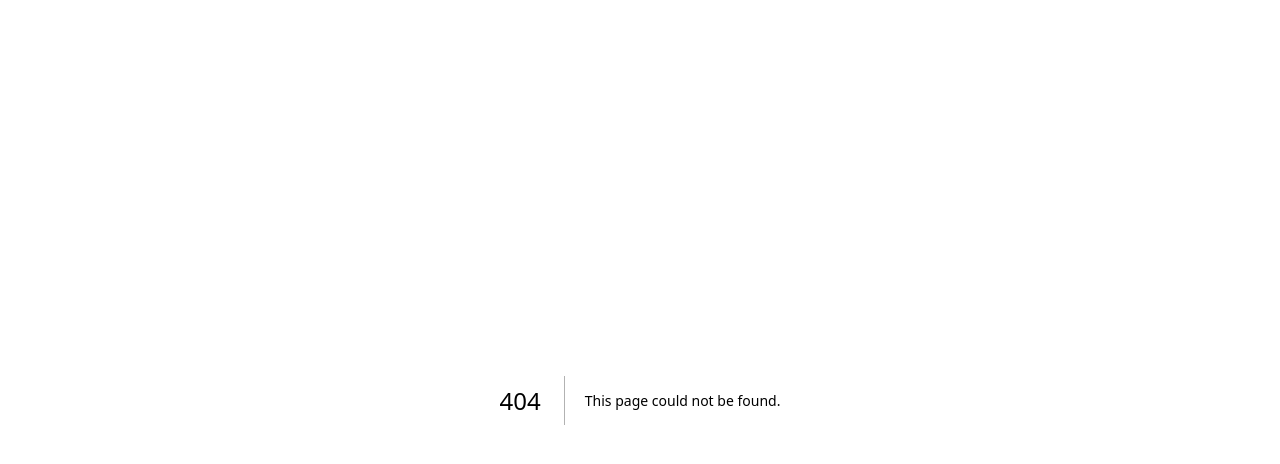
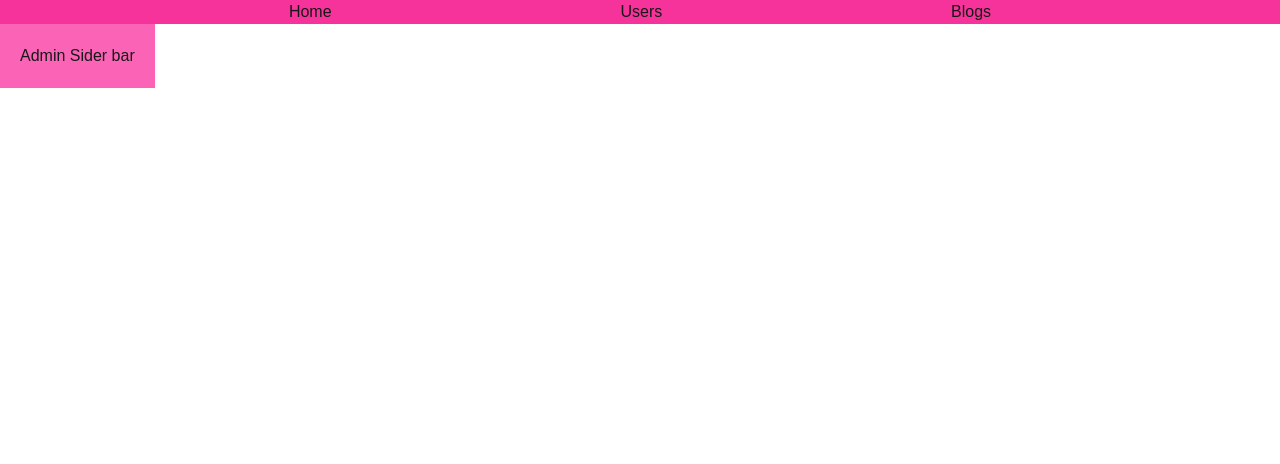
Before and after one commit to UzairCodes2004/Next-JS, a Next.js app: page /admin in a window 1280 px wide. Before the commit this address had no page. Shown: the top 464 px of the page. Built offline with nearby package versions, Linux system fonts and the light colour scheme.

Commit message:
Added nav bar across all components using root layout file

```diff
--- /dev/null
+++ b/app/NavBar.tsx
@@ -0,0 +1,13 @@
+import React from 'react'
+import Link from 'next/link'
+const NavBar = () => {
+  return (
+    <div className='flex justify-evenly bg-pink-500'>
+      <Link href="/home">Home</Link>
+      <Link href="/users">Users</Link>
+      <Link href="/blog">Blogs</Link>
+    </div>
+  )
+}
+
+export default NavBar
--- /dev/null
+++ b/app/admin/layout.tsx
@@ -0,0 +1,14 @@
+import React, { ReactNode } from 'react'
+interface Props{
+    childern : ReactNode;
+}
+const AdminLayout = ({childern}:Props) => {
+  return (
+    <div className='flex'>
+     <aside className='bg-pink-400 p-5 mr-5  '>Admin Sider bar</aside>
+     <div>{childern}</div>
+    </div>
+  )
+}
+
+export default AdminLayout
--- /dev/null
+++ b/app/admin/page.tsx
@@ -0,0 +1,11 @@
+import React from 'react'
+
+const AdminHomePage = () => {
+  return (
+    <div>
+
+    </div>
+  )
+}
+
+export default AdminHomePage
--- a/app/layout.tsx
+++ b/app/layout.tsx
@@ -1,7 +1,7 @@
 import type { Metadata } from "next";
 import { Geist, Geist_Mono } from "next/font/google";
 import "./globals.css";
-
+import NavBar from "./NavBar";
 
 export default function RootLayout({
   children,
@@ -13,7 +13,9 @@ export default function RootLayout({
       lang="en"
      >
 
-      <body className="min-h-full flex flex-col">{children}
+      <body className="min-h-full flex flex-col">
+         <NavBar/>
+         {children}
 
       </body>
     </html>
```
Also changed, not shown: app/page.tsx (line endings or trailing spaces).
